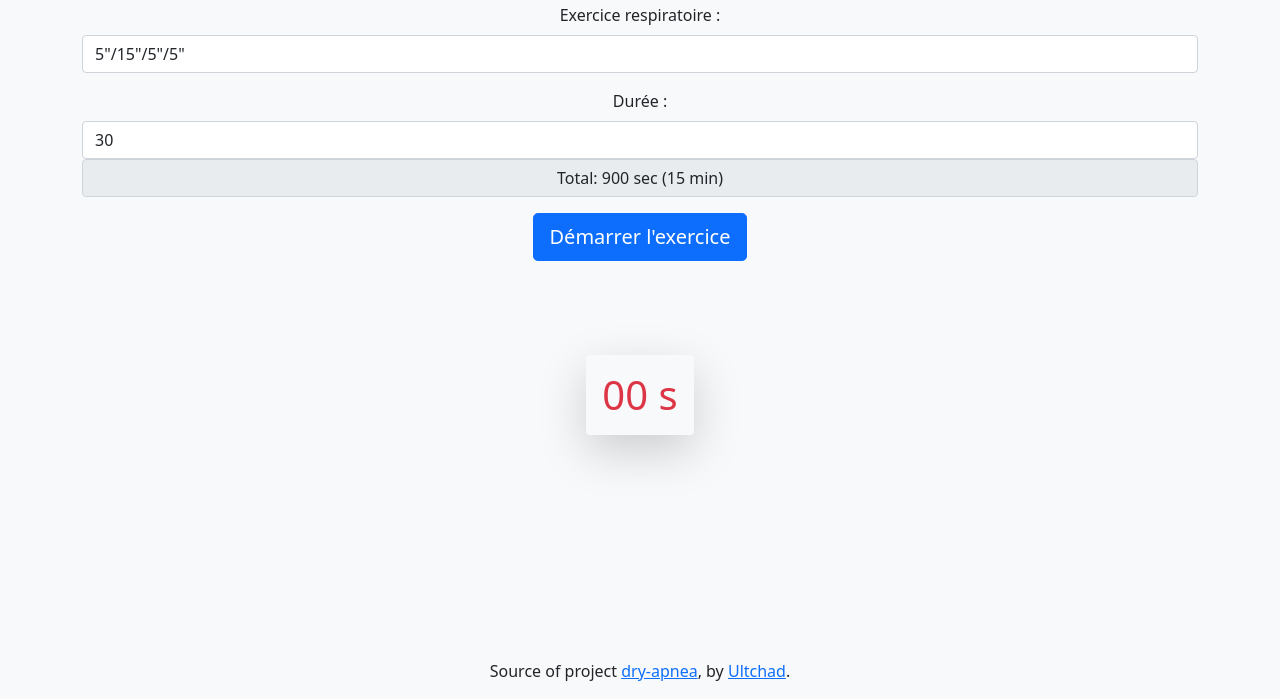
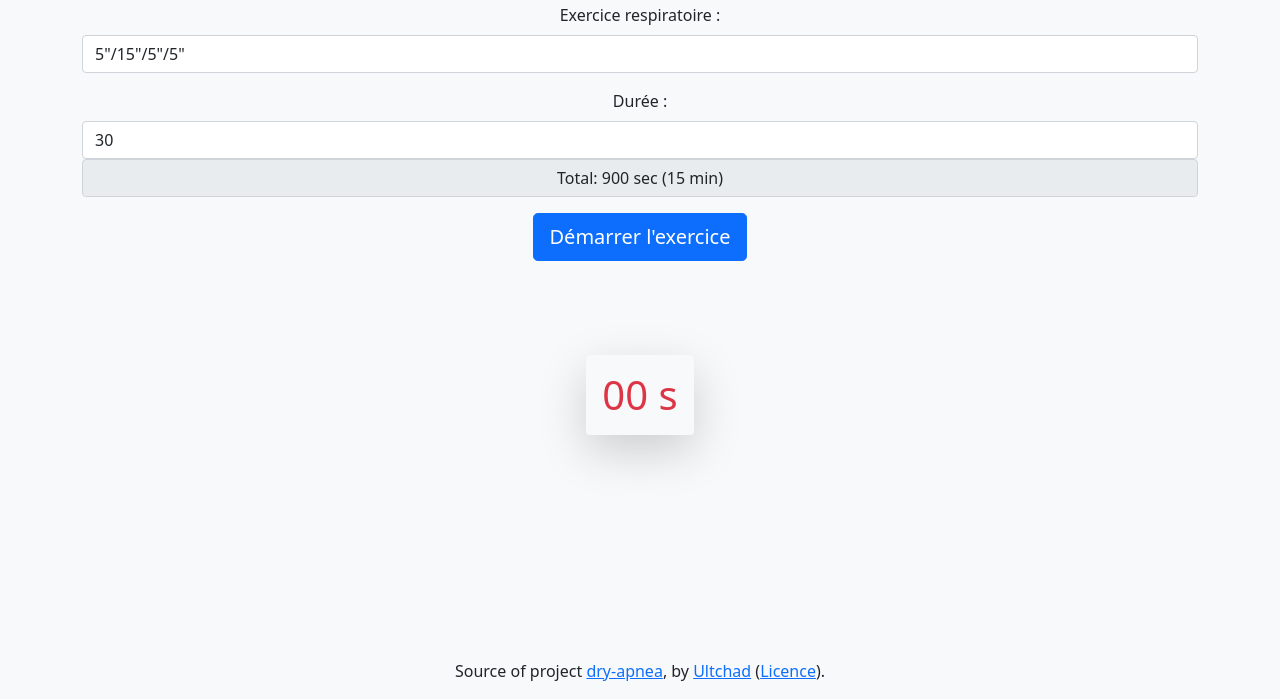
Before and after one commit to Ultchad/dry-apnea, a plain HTML site: page index.html in a window 1280 px wide. Shown: the part 101-800 px from the top of the page. Drawn offline with nearby package versions, Linux system fonts and the light colour scheme.

Commit message:
Add license link

```diff
--- a/index.html
+++ b/index.html
@@ -64,7 +64,7 @@
         <footer class="fixed-bottom mastfoot mt-auto text-center">
             <div class="inner ">
                 <p>Source of project <a href="https://github.com/Ultchad/dry-apnea">dry-apnea</a>, by <a
-                        href="https://github.com/Ultchad">Ultchad</a>.</p>
+                        href="https://github.com/Ultchad">Ultchad</a> (<a href="https://github.com/Ultchad/dry-apnea/blob/main/LICENSE">Licence</a>).</p>
             </div>
         </footer>
     </div>
```
Also changed, not shown: 1 other file.
